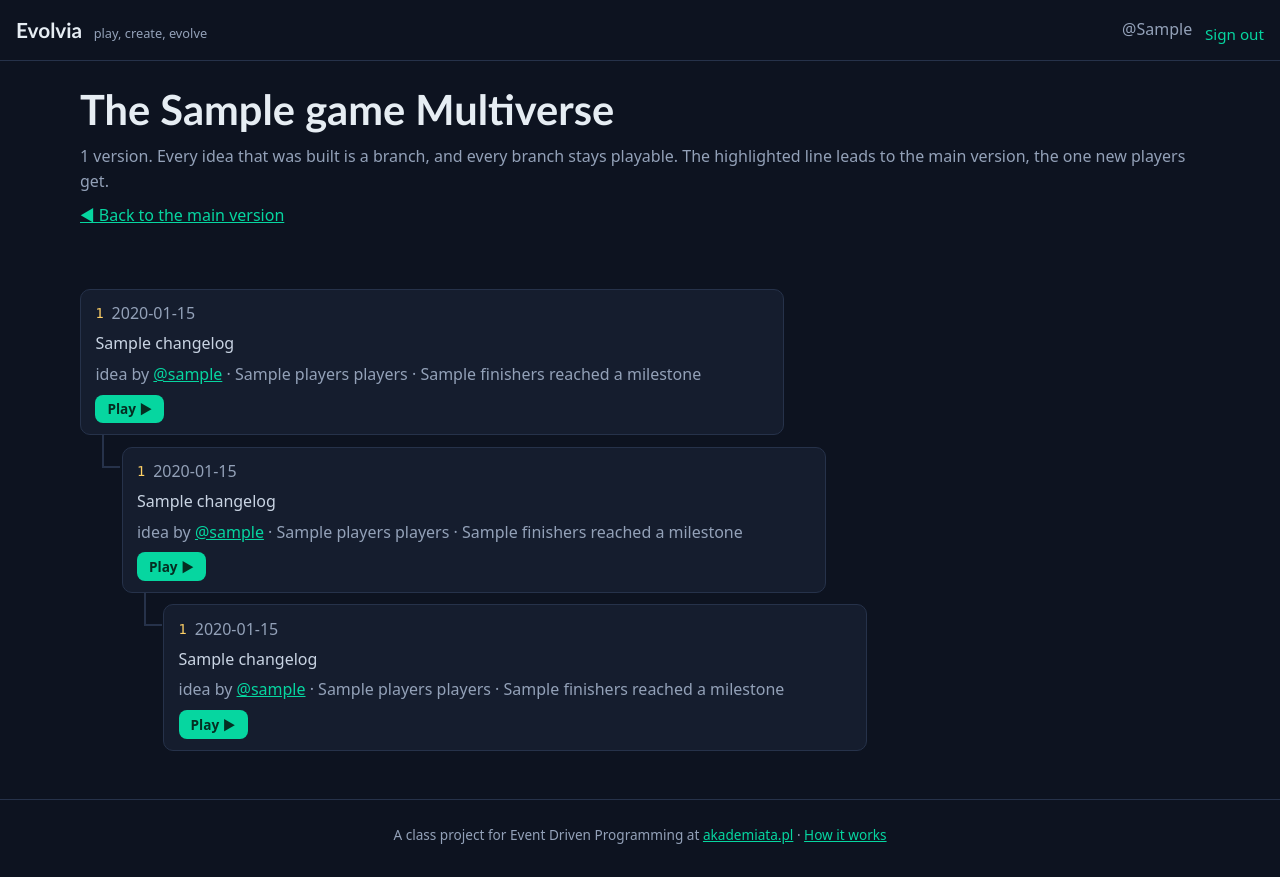
After one commit to pbrudny/evolvia, a FastAPI app: template src/evolvia/templates/tree.html in a window 1280 px wide. The commit adds this page. Run offline with FastAPI, Linux system fonts and the light colour scheme; the template is opened without the code that fills it: most values are stand-ins (such as "Sample title", 1, 10 or a date in 2020); parts of the project's set-up code (start-up, migrations or seed data) failed here and were passed over.

Commit message:
Multiverse: version tree at /g/<slug>/tree with changelog, idea author, players, play and promote buttons
Co-Authored-By: Claude Opus 5.5 <noreply@anthropic.com>
Claude-Session: https://claude.ai/code/session_01YR5YzS9iEmtGMbawDat9zX

```diff
--- a/src/evolvia/server.py
+++ b/src/evolvia/server.py
@@ -215,6 +215,37 @@ def game_version(request: Request, slug: str, vid: str):
         auto_votes=AUTO_BUILD_MIN_VOTES, play_origin=PLAY_URL,
         frame_src=f"{PLAY_URL}/v/{vid}/index.html?t={TICKETS.dumps(vid)}" if login else None,
     )
+
+
+def version_tree(conn, slug: str, main: str | None) -> list[dict]:
+    """The game's versions as a tree (DESIGN.md §8.1): each node has its children, unique players and
+    who reached a milestone. A version whose parent is unknown becomes a root. Oldest children first."""
+    rows = conn.execute(
+        "SELECT v.*, "
+        "(SELECT COUNT(DISTINCT login) FROM sessions WHERE version = v.id) AS players, "
+        "(SELECT COUNT(DISTINCT login) FROM milestones WHERE version = v.id) AS finishers "
+        "FROM versions v WHERE v.game = ? ORDER BY v.created_at, v.id", (slug,)).fetchall()
+    nodes = {r["id"]: {**dict(r), "children": [], "on_main_line": False} for r in rows}
+    roots = []
+    for n in nodes.values():
+        (nodes[n["parent"]]["children"] if n["parent"] in nodes else roots).append(n)
+    seen, vid = set(), main  # mark the path from the root to the main version
+    while vid in nodes and vid not in seen:
+        seen.add(vid)
+        nodes[vid]["on_main_line"] = True
+        vid = nodes[vid]["parent"]
+    return roots
+
+
+@app.get("/g/{slug}/tree", response_class=HTMLResponse)
+def game_tree(request: Request, slug: str, here: str = ""):
+    with db.connect() as conn:
+        game = conn.execute("SELECT * FROM games WHERE slug = ?", (slug,)).fetchone()
+        if not game:
+            raise HTTPException(404, "No such game")
+        roots = version_tree(conn, slug, game["main_version"])
+        count = conn.execute("SELECT COUNT(*) FROM versions WHERE game = ?", (slug,)).fetchone()[0]
+    return page(request, "tree.html", game=game, roots=roots, count=count, here=here)
 
 
 # ---------- login ----------
--- a/src/evolvia/static/style.css
+++ b/src/evolvia/static/style.css
@@ -66,3 +66,20 @@ footer { text-align: center; color: var(--muted); font-size: 0.85rem; padding: 1
 .spinner { display: inline-block; width: 0.8em; height: 0.8em; margin-right: 0.45em; border: 2px solid var(--warm); border-right-color: transparent; border-radius: 50%; animation: spin 0.9s linear infinite; vertical-align: -0.05em; }
 @keyframes spin { to { transform: rotate(360deg); } }
 @media (prefers-reduced-motion: reduce) { .spinner { animation: none; } }
+
+/* Multiverse: the version tree */
+.tree, .tree ul { list-style: none; margin: 0; padding: 0; }
+.tree ul { margin-left: 1.4rem; padding-left: 1.2rem; }
+.tree ul > li::after { content: ""; position: absolute; left: -1.2rem; top: 0; bottom: 0; border-left: 2px solid var(--line); }
+.tree ul > li:last-child::after { bottom: auto; height: calc(1.9rem + 2px); }
+.tree li { position: relative; padding-top: 0.7rem; }
+.tree ul > li::before { content: ""; position: absolute; left: -1.2rem; top: 1.9rem; width: 1.1rem; border-top: 2px solid var(--line); }
+.tree ul > li.mainline::before { border-top-color: var(--accent); }
+.vcard { background: var(--panel); border: 1px solid var(--line); border-radius: 10px; padding: 0.7rem 0.9rem; max-width: 44rem; }
+.vcard p { margin: 0.35rem 0; color: #c9d4e3; }
+.vcard.is-main { border-color: var(--accent); }
+.vcard.is-here { box-shadow: 0 0 0 2px var(--warm); }
+.vhead, .vfoot { display: flex; flex-wrap: wrap; gap: 0.5rem; align-items: center; }
+.vfoot { justify-content: space-between; }
+.button.small { padding: 0.3rem 0.75rem; font-size: 0.85rem; }
+.pill.here { background: rgba(255, 209, 102, 0.15); color: var(--warm); }
--- /dev/null
+++ b/src/evolvia/templates/tree.html
@@ -0,0 +1,35 @@
+{% extends "base.html" %}
+{% block title %}Multiverse · {{ game.name }} · Evolvia{% endblock %}
+{% macro node(n) %}
+<li class="{{ 'mainline' if n.on_main_line }}">
+  <div class="vcard{{ ' is-main' if n.id == game.main_version }}{{ ' is-here' if n.id == here }}">
+    <div class="vhead">
+      <code>{{ n.id }}</code>
+      {% if n.id == game.main_version %}<span class="pill">main</span>{% endif %}
+      {% if n.id == here %}<span class="pill here">you were here</span>{% endif %}
+      <span class="muted">{{ n.created_at[:10] }}</span>
+    </div>
+    <p>{{ n.changelog or ('The first version.' if not n.parent else 'No description.') }}</p>
+    <div class="vfoot">
+      <span class="muted">{% if n.credited_login %}idea by <a href="https://github.com/{{ n.credited_login }}">@{{ n.credited_login }}</a> · {% endif %}{{ n.players }} player{{ '' if n.players == 1 else 's' }} · {{ n.finishers }} reached a milestone</span>
+      <span class="actions">
+        <a class="button small" href="/g/{{ game.slug }}/v/{{ n.id }}">Play ▶</a>
+        {% if is_admin and n.id != game.main_version %}<form method="post" action="/g/{{ game.slug }}/v/{{ n.id }}/promote"><button class="small link">Make main</button></form>{% endif %}
+      </span>
+    </div>
+  </div>
+  {% if n.children %}<ul>{% for c in n.children %}{{ node(c) }}{% endfor %}</ul>{% endif %}
+</li>
+{% endmacro %}
+{% block main %}
+<div class="game-head">
+  <h1>The {{ game.name }} Multiverse</h1>
+  <p class="muted">{{ count }} version{{ '' if count == 1 else 's' }}. Every idea that was built is a branch, and every branch stays playable. The highlighted line leads to the main version, the one new players get.</p>
+  <p><a href="/g/{{ game.slug }}">◀ Back to the main version</a></p>
+</div>
+{% if roots %}
+<ul class="tree">{% for r in roots %}{{ node(r) }}{% endfor %}</ul>
+{% else %}
+<p class="muted">No versions yet.</p>
+{% endif %}
+{% endblock %}
```
Also changed, not shown: src/evolvia/templates/game.html (+4 -9 lines), tests/test_platform.py (+26 -0 lines), README.md.
